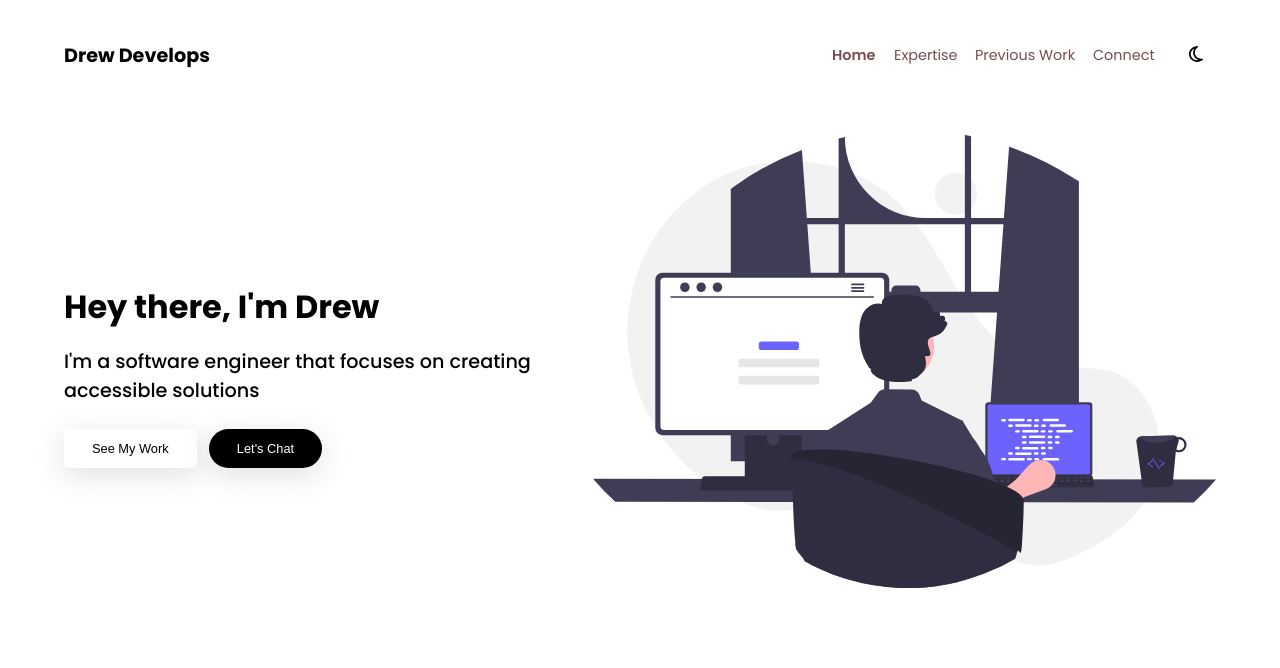
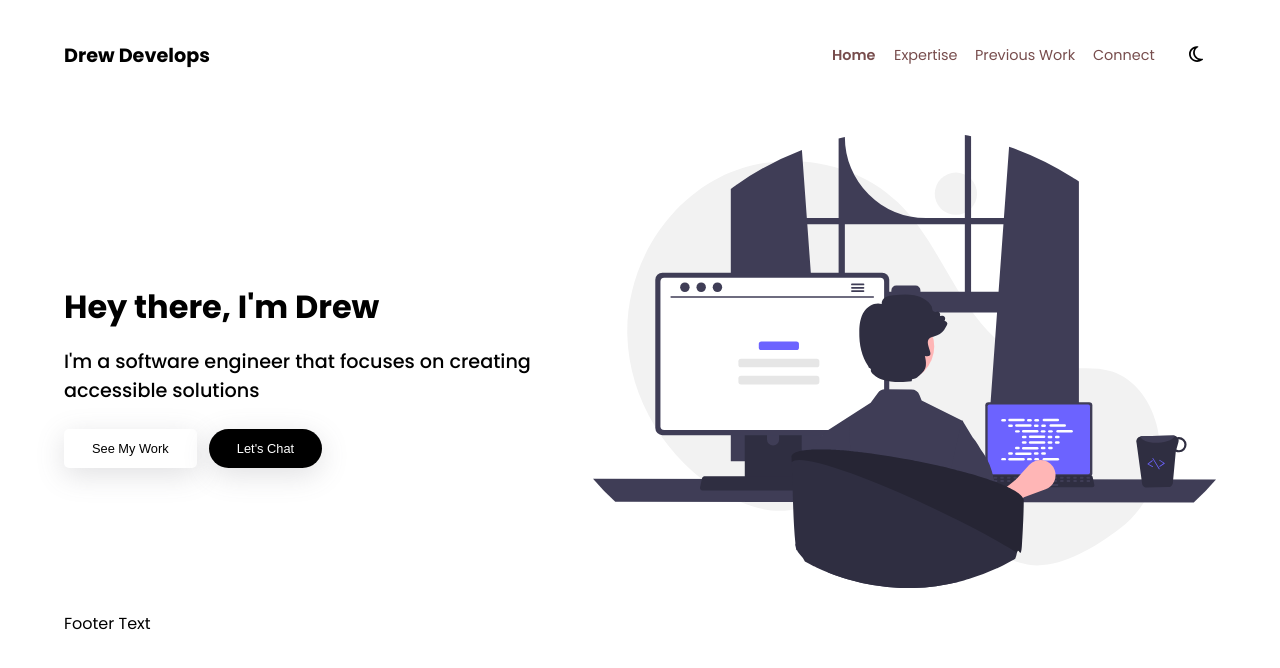
Before and after one commit to drewdoesdevelopment/drew-develops, a SvelteKit app: page / in a window 1280 px wide. Shown: the top 668 px of the page. Built offline with nearby package versions, Linux system fonts and the light colour scheme.

Commit message:
Adds footer structure

```diff
--- /dev/null
+++ b/src/elements/Footer.svelte
@@ -0,0 +1,13 @@
+<script lang="ts">
+	console.log('footer is here');
+</script>
+
+<footer>
+    <p>Footer Text</p>
+</footer>
+
+<style scoped>
+    footer {
+        margin: 0 4rem;
+    }
+</style>
--- a/src/elements/Navbar.svelte
+++ b/src/elements/Navbar.svelte
@@ -6,6 +6,7 @@
 
 	function onThemeButtonClick() {
 		userTheme === 'dark' ? (userTheme = 'light') : (userTheme = 'dark');
+        console.log(userTheme);
 	}
 
 	const navLinks = [
--- a/src/routes/+layout.svelte
+++ b/src/routes/+layout.svelte
@@ -2,9 +2,11 @@
 	import '../styles/global.scss';
 	import '../styles/vendor/hover/hover.css';
 	import Navbar from '../elements/Navbar.svelte';
-    // comment here!
+	import Footer from '../elements/Footer.svelte';
 </script>
 
 <Navbar />
 
 <slot />
+
+<Footer />
```
Also changed, not shown: src/routes/connect/+page.svelte (line endings or trailing spaces).
